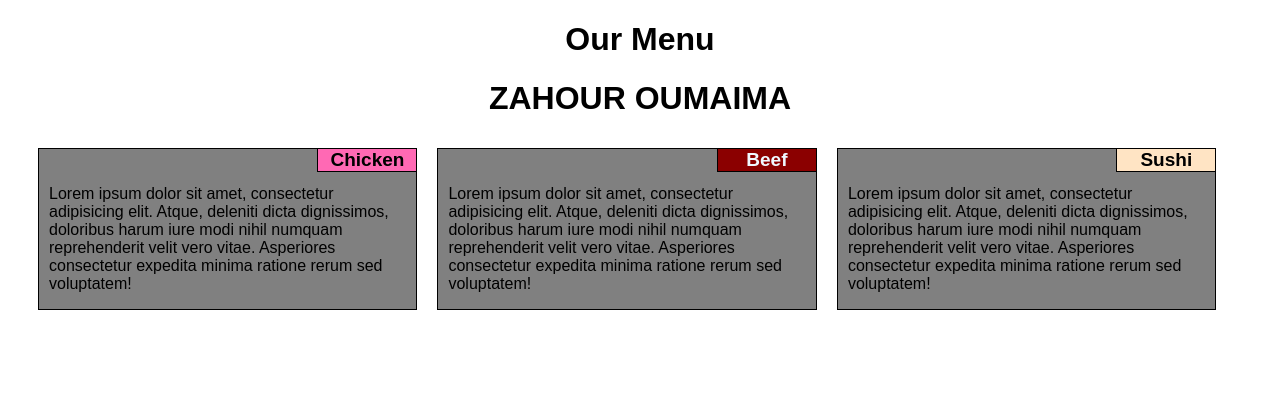
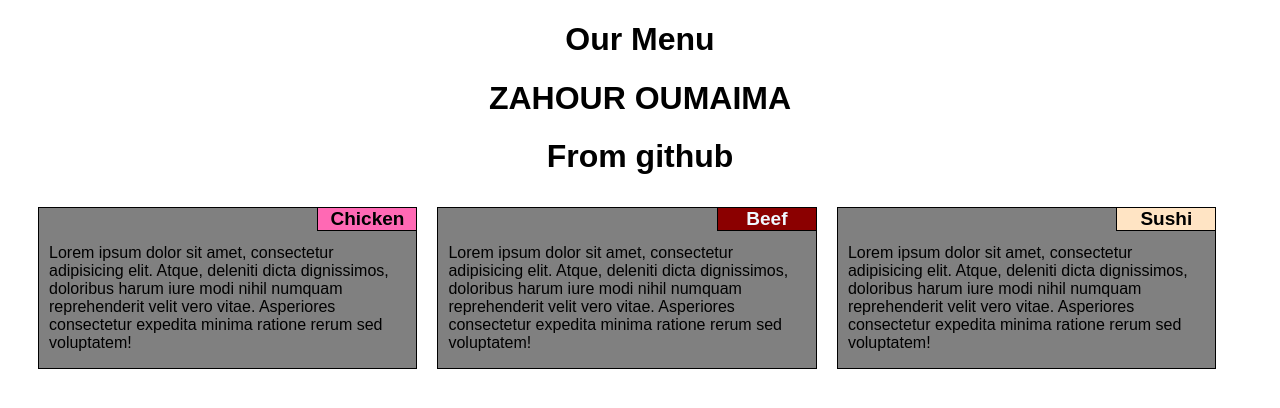
Before and after one commit to ZAHOUR-Oumaima/TpGit, a plain HTML site: page index.html in a window 1280 px wide. Drawn offline with Linux system fonts and the light colour scheme.

Commit message:
Update index.html

```diff
--- a/index.html
+++ b/index.html
@@ -11,6 +11,7 @@
 <body>
 <h1>Our Menu</h1>
 <h1>ZAHOUR OUMAIMA</h1>
+<h1>From github</h1>
 <div class="row">
     <div class="box chicken">
         <section id="chicken">Chicken</section>
```
